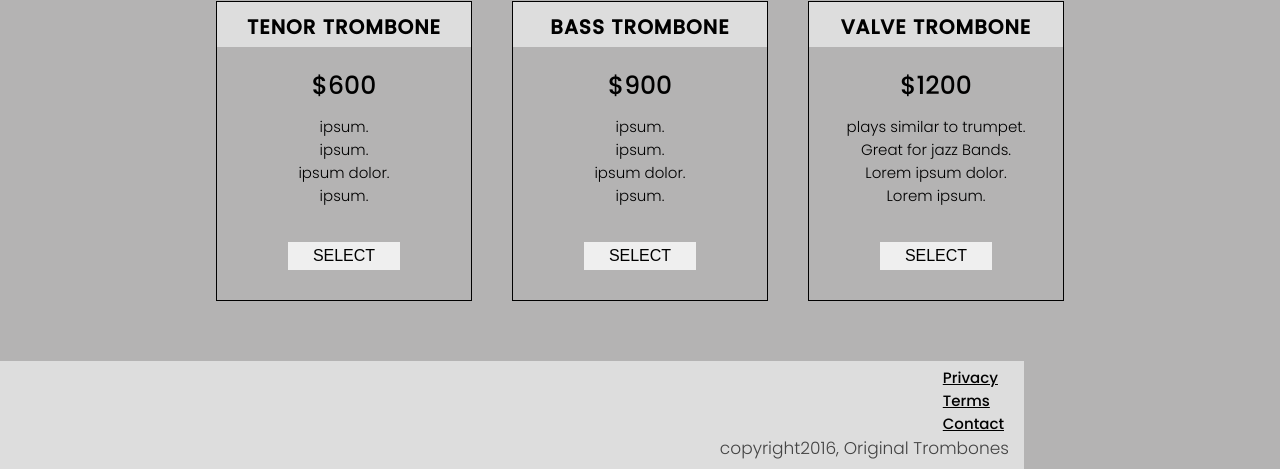
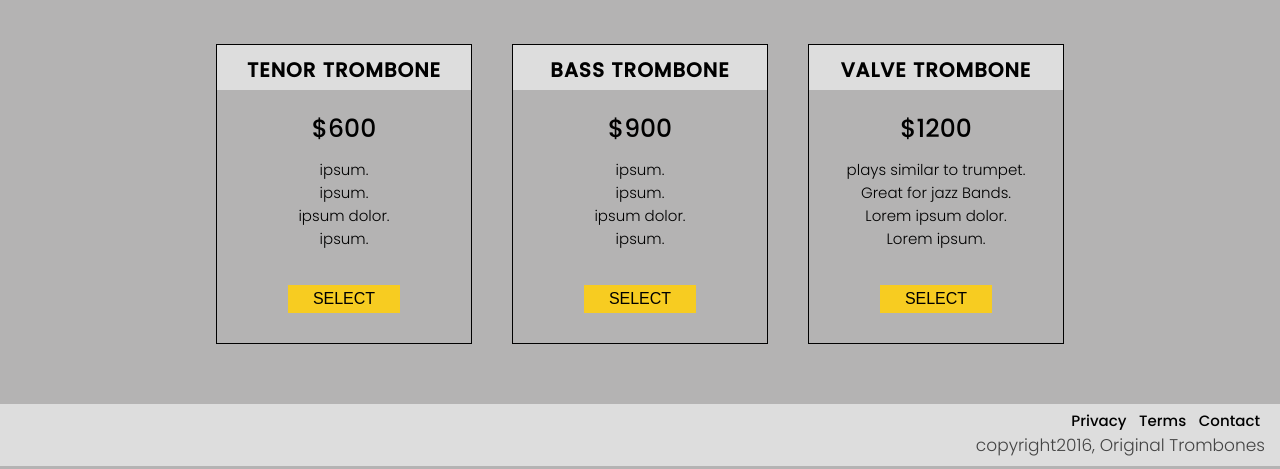
Before and after one commit to jstickzoo7/Freecodecamp, a plain HTML site: page project-4/index.html in a window 1280 px wide. Shown: the part 1206-1675 px from the top of the page. Drawn offline with Linux system fonts and the light colour scheme; a web font is replaced by a local one.

Commit message:
sphagetti code

```diff
--- a/project-4/styles.css
+++ b/project-4/styles.css
@@ -15,8 +15,7 @@ html{
 #user_mail_reg,
 #Features,
 #pricing,
-#how_it_works,
-#footer{
+#how_it_works{
     grid-column: 2 /3;
     max-width: 80vw;
 }
@@ -29,12 +28,9 @@ html{
     position: sticky;
     top: 0;
     background-color: #b4b3b3;
+    z-index: 1;
 }
-#nav-bar{
-    display: flex;
-    flex-direction: row;
-    justify-content: space-between;
-}
+
 .nav-link li {
     display: inline-block;
     list-style: none;
@@ -229,6 +225,7 @@ iframe{
     font-size: 1.6rem;
     position: absolute;
     bottom: 30px;
+    background-color: #f7cc21;
 }
 /* End of pricing */
 
@@ -248,11 +245,14 @@ iframe{
 
 .fot-link li {
     list-style: none;
+    display: inline-block;
 }
 .fot-link li a{
     color: black;
     font-size: 1.5rem;
     padding: 0 5px;
+    text-decoration: none;
+    margin: 5px 0;
 }
 
 #copyright{
@@ -264,7 +264,7 @@ iframe{
 
 }
 /*End of footer  */
-@media (max-width:480px) {
+@media only screen and  (max-width:480px) {
     body{
         width: 100vw;
     }
@@ -295,6 +295,10 @@ iframe{
         word-wrap: normal;
     }
 }
-@media (max-width:768px) {
-
+@media only screen and (max-width:768px) {
+    #nav-bar{
+        display: flex;
+        flex-direction: row;
+        justify-content: space-between;
+    }
 }
```
